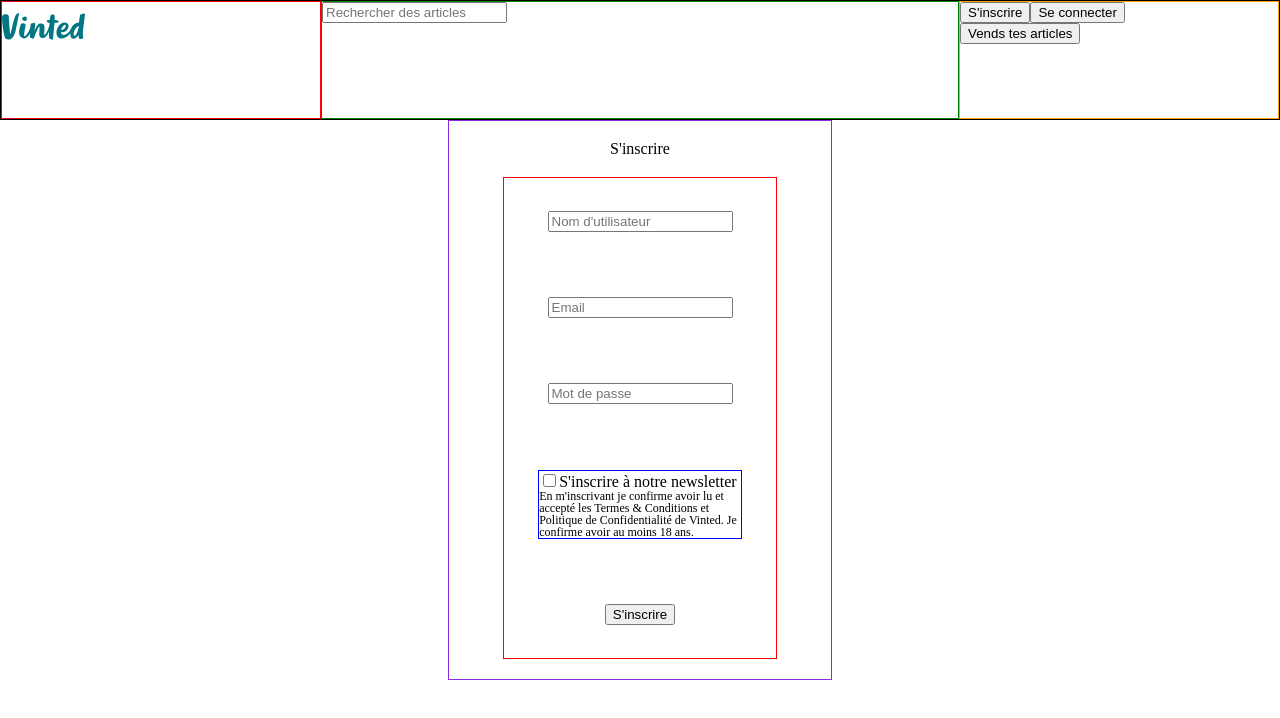
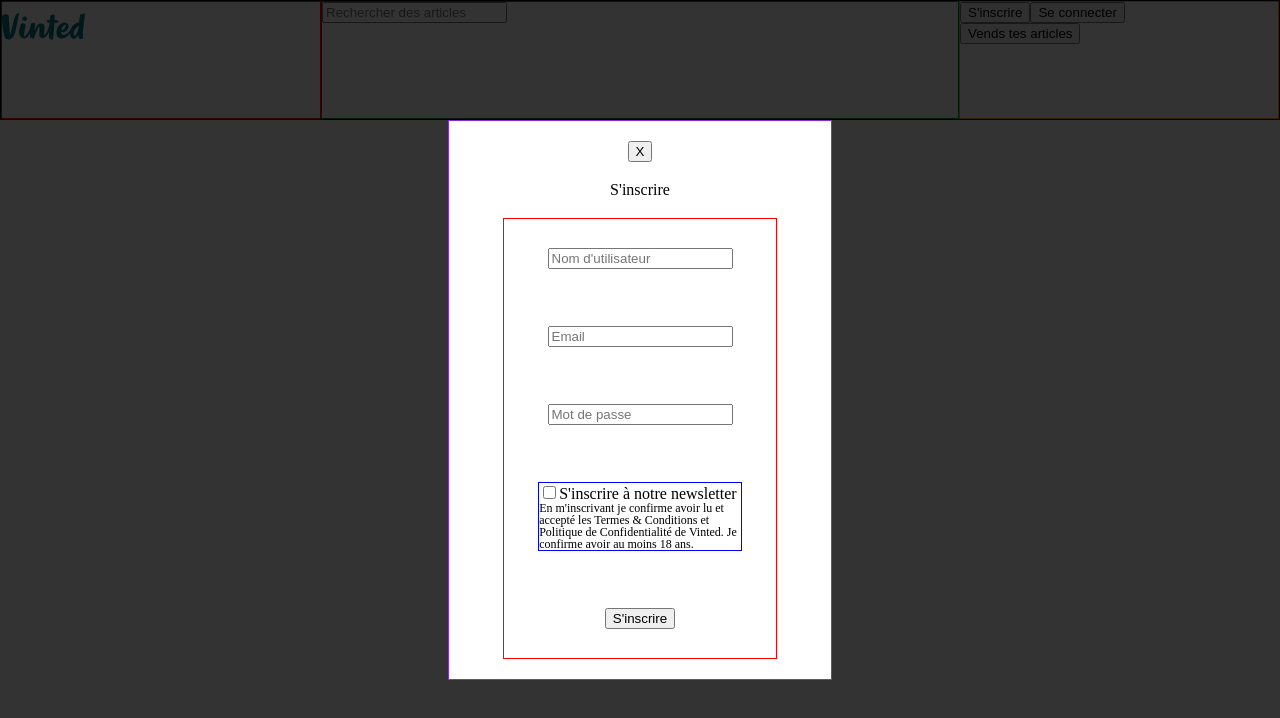
Before and after one commit to ClmntCh7/vinted-frontend, a React (Vite) app: page /signup in a window 1280 px wide. Both pictures are taken after a click on the button "S'inscrire". Shown: the top 718 px of the page. Built offline with nearby package versions, Linux system fonts and the light colour scheme; the HTML template or start-up script is replaced by a standard one.

Commit message:
login and signup as modals with conditions

```diff
--- a/src/App.css
+++ b/src/App.css
@@ -1,6 +1,10 @@
 /* ----  Global ---- */
 * {
   box-sizing: border-box;
+}
+
+.App {
+  position: relative;
 }
 
 .container {
@@ -217,3 +221,20 @@
   border-bottom: 1px solid black;
   padding-bottom: 5px;
 }
+
+/* ***** MODAL ***** */
+.Form-container {
+  background-color: white;
+}
+
+.Modal-root {
+  height: 100vh;
+  width: 100vw;
+  background-color: rgb(0, 0, 0, 80%);
+  position: absolute;
+  top: 0;
+  left: 0;
+  display: flex;
+  align-items: center;
+  justify-content: center;
+}
--- a/src/App.jsx
+++ b/src/App.jsx
@@ -1,39 +1,58 @@
 import "./App.css";
 import { useState } from "react";
-import {
-  BrowserRouter as Router,
-  Routes,
-  Route,
-  useRoutes,
-} from "react-router-dom";
+import { BrowserRouter as Router, Routes, Route } from "react-router-dom";
 
 // Pages
 import Home from "./pages/Home";
 import Offer from "./pages/Offer";
-import SignUp from "./pages/SignUp";
-import Login from "./pages/Login";
 
 // Components
 import Header from "./components/Header";
+import Modal from "./components/Modal";
 
 function App() {
   const [token, setToken] = useState("");
+  const [visible, setVisible] = useState(false);
+  const [modalToggle, setModalToggle] = useState(0);
+
   return (
-    <Router>
-      <Header token={token} setToken={setToken} />
-      <Routes>
-        <Route path="/" element={<Home token={token} setToken={setToken} />} />
-        <Route path="/offer/:id" element={<Offer />} />
-        <Route
-          path="/signup"
-          element={<SignUp token={token} setToken={setToken} />}
+    <div className="App">
+      <Router>
+        <Header
+          token={token}
+          setToken={setToken}
+          visible={visible}
+          setVisible={setVisible}
+          modalToggle={modalToggle}
+          setModalToggle={setModalToggle}
         />
-        <Route
+
+        <Routes>
+          <Route
+            path="/"
+            element={<Home token={token} setToken={setToken} />}
+          />
+          <Route path="/offer/:id" element={<Offer />} />
+          {/* <Route
+            path="/signup"
+            element={<SignUp token={token} setToken={setToken} />}
+          /> */}
+          {/* <Route
           path="/login"
           element={<Login token={token} setToken={setToken} />}
+        /> */}
+        </Routes>
+      </Router>
+      {visible && (
+        <Modal
+          setVisible={setVisible}
+          token={token}
+          setToken={setToken}
+          modalToggle={modalToggle}
+          // setModalToggle={setModalToggle}
         />
-      </Routes>
-    </Router>
+      )}
+    </div>
   );
 }
 
--- a/src/components/Header.jsx
+++ b/src/components/Header.jsx
@@ -2,9 +2,10 @@
 import logo from "../assets/logo.svg";
 import Cookies from "js-cookie";
 
-const Header = ({ token, setToken }) => {
+const Header = ({ token, setToken, visible, setVisible, setModalToggle }) => {
   const removeCookie = () => {
     Cookies.remove("token");
+    setToken(null);
   };
   return (
     <div className="container">
@@ -26,12 +27,23 @@
             </div>
           ) : (
             <div>
-              <Link to="/signup">
-                <button>S'inscrire</button>
-              </Link>
-              <Link to="/login">
-                <button>Se connecter</button>
-              </Link>
+              <button
+                onClick={() => {
+                  setVisible(!visible);
+                  setModalToggle(1);
+                }}
+              >
+                S'inscrire
+              </button>
+              <button
+                id="login"
+                onClick={(e) => {
+                  setVisible(!visible);
+                  setModalToggle(2);
+                }}
+              >
+                Se connecter
+              </button>
             </div>
           )}
           <div>
--- /dev/null
+++ b/src/components/Login.jsx
@@ -0,0 +1,47 @@
+const Login = ({
+  setVisible,
+  loginReq,
+  handleEmail,
+  email,
+  handlePassword,
+  password,
+  errorMessage,
+}) => {
+  return (
+    <div className="Form-container">
+      <button
+        onClick={() => {
+          setVisible(false);
+        }}
+      >
+        X
+      </button>
+      <p>Se connecter</p>
+      <form onSubmit={(e) => loginReq(e)}>
+        <label htmlFor="email">
+          <input
+            id="email"
+            name="email"
+            type="email"
+            placeholder="Email"
+            onChange={handleEmail}
+            value={email}
+          />
+        </label>
+        <label htmlFor="password">
+          <input
+            id="password"
+            type="password"
+            placeholder="Mot de passe"
+            onChange={handlePassword}
+            value={password}
+          />
+        </label>
+        <p>{errorMessage}</p>
+        <button type="submit">Se connecter</button>
+      </form>
+    </div>
+  );
+};
+
+export default Login;
--- /dev/null
+++ b/src/components/Modal.jsx
@@ -0,0 +1,161 @@
+import { useState } from "react";
+import axios from "axios";
+import Cookies from "js-cookie";
+import { Navigate } from "react-router-dom";
+import Login from "./Login";
+import SignUp from "./SignUp";
+
+const Modal = ({
+  setVisible,
+  token,
+  setToken,
+  modalToggle,
+  //   setModalToggle
+}) => {
+  const [username, setUsername] = useState("");
+  const [email, setEmail] = useState("");
+  const [password, setPassword] = useState("");
+  const [newsletter, setNewsletter] = useState(false);
+  const [errorMessage, setErrorMessage] = useState("");
+
+  //   LOGIN
+  const loginReq = async (e) => {
+    e.preventDefault();
+    setErrorMessage("");
+    try {
+      const response = await axios.post(
+        "https://lereacteur-vinted-api.herokuapp.com/user/login",
+        {
+          email: email,
+          password: password,
+        }
+      );
+
+      setToken(response.data.token);
+      setVisible(false);
+      if (token) {
+        Cookies.set("token", token, { expires: 1 / 24 });
+        <Navigate to="/" />;
+      }
+    } catch (error) {
+      console.log("ERROR.MESSAGE ", error.message);
+      if (error.response.status === 509) {
+        setErrorMessage(
+          "Cet email est déjà utilisé, veuillez en choisir un autre."
+        );
+      } else if (error.response.message === "Missing Parameters") {
+        setErrorMessage("Veulliez remplir tous les champs");
+      }
+    }
+  };
+
+  //   SIGNUP
+  const signupReq = async (e) => {
+    e.preventDefault();
+    setErrorMessage("");
+    try {
+      const response = await axios.post(
+        "https://lereacteur-vinted-api.herokuapp.com/user/signup",
+        {
+          username: username,
+          email: email,
+          password: password,
+          newsletter: newsletter,
+        }
+      );
+
+      setToken(response.data.token);
+      setVisible(false);
+      if (token) {
+        Cookies.set("token", token, { expires: 1 / 24 });
+        <Navigate to="/" />;
+      }
+    } catch (error) {
+      console.log("ERROR.MESSAGE ", error.message);
+    }
+  };
+  const handleUsername = (e) => {
+    const value = e.target.value;
+    setUsername(value);
+  };
+  const handleEmail = (e) => {
+    const value = e.target.value;
+    setEmail(value);
+  };
+  const handlePassword = (e) => {
+    const value = e.target.value;
+    setPassword(value);
+  };
+  const handleNewsletter = () => {
+    setNewsletter(!newsletter);
+  };
+
+  return (
+    <div className="Modal-root">
+      {modalToggle === 2 ? (
+        <Login
+          setVisible={setVisible}
+          loginReq={loginReq}
+          handleEmail={handleEmail}
+          email={email}
+          handlePassword={handlePassword}
+          password={password}
+          errorMessage={errorMessage}
+        />
+      ) : null}
+      {modalToggle === 1 ? (
+        <SignUp
+          setVisible={setVisible}
+          signupReq={signupReq}
+          handleEmail={handleEmail}
+          email={email}
+          handlePassword={handlePassword}
+          password={password}
+          handleUsername={handleUsername}
+          username={username}
+          handleNewsletter={handleNewsletter}
+          newsletter={newsletter}
+          token={token}
+          setToken={setToken}
+          errorMessage={errorMessage}
+        />
+      ) : null}
+
+      {/* <div className="Form-container">
+        <button
+          onClick={() => {
+            setVisible(false);
+          }}
+        >
+          X
+        </button>
+        <p>Se connecter</p>
+        <form onSubmit={sendData}>
+          <label htmlFor="email">
+            <input
+              id="email"
+              name="email"
+              type="email"
+              placeholder="Email"
+              onChange={handleEmail}
+              value={email}
+            />
+          </label>
+          <label htmlFor="password">
+            <input
+              id="password"
+              type="password"
+              placeholder="Mot de passe"
+              onChange={handlePassword}
+              value={password}
+            />
+          </label>
+          <button type="submit">Se connecter</button>
+        </form>
+      </div> */}
+      {/* {token && <Navigate to="/" />} */}
+    </div>
+  );
+};
+
+export default Modal;
--- /dev/null
+++ b/src/components/SignUp.jsx
@@ -0,0 +1,71 @@
+const SignUp = ({
+  setVisible,
+  signupReq,
+  handleEmail,
+  email,
+  handlePassword,
+  password,
+  handleUsername,
+  username,
+  handleNewsletter,
+  errorMessage,
+}) => {
+  return (
+    <div className="Form-container">
+      <button
+        onClick={() => {
+          setVisible(false);
+        }}
+      >
+        X
+      </button>
+      <p>S'inscrire</p>
+      <form onSubmit={(e) => signupReq(e)}>
+        <label htmlFor="username">
+          <input
+            id="username"
+            name="username"
+            type="text"
+            placeholder="Nom d'utilisateur"
+            onChange={handleUsername}
+            value={username}
+          />
+        </label>
+        <label htmlFor="email">
+          <input
+            id="email"
+            name="email"
+            type="email"
+            placeholder="Email"
+            onChange={handleEmail}
+            value={email}
+          />
+        </label>
+        <label htmlFor="password">
+          <input
+            id="password"
+            type="password"
+            placeholder="Mot de passe"
+            onChange={handlePassword}
+            value={password}
+          />
+        </label>
+        <div>
+          <div className="Newsletter-checkbox">
+            <input type="checkbox" onChange={handleNewsletter} />
+            <span>S'inscrire à notre newsletter</span>
+          </div>
+          <p className="terms">
+            En m'inscrivant je confirme avoir lu et accepté les Termes &
+            Conditions et Politique de Confidentialité de Vinted. Je confirme
+            avoir au moins 18 ans.
+          </p>
+          <p>{errorMessage}</p>
+        </div>
+        <button type="submit">S'inscrire</button>
+      </form>
+    </div>
+  );
+};
+
+export default SignUp;
--- a/src/pages/Login.jsx
+++ b/src/pages/Login.jsx
@@ -1,69 +1,69 @@
-import { useState, useEffect } from "react";
-import axios from "axios";
-import Cookies from "js-cookie";
-import { Navigate } from "react-router-dom";
+// import { useState } from "react";
+// import axios from "axios";
+// import Cookies from "js-cookie";
+// import { Navigate } from "react-router-dom";
 
-const Login = ({ token, setToken }) => {
-  const [email, setEmail] = useState("");
-  const [password, setPassword] = useState("");
+// const Login = ({ token, setToken }) => {
+//   const [email, setEmail] = useState("");
+//   const [password, setPassword] = useState("");
 
-  const sendData = async (e) => {
-    e.preventDefault();
-    try {
-      const response = await axios.post(
-        "https://lereacteur-vinted-api.herokuapp.com/user/login",
-        {
-          email: email,
-          password: password,
-        }
-      );
+//   const sendData = async (e) => {
+//     e.preventDefault();
+//     try {
+//       const response = await axios.post(
+//         "https://lereacteur-vinted-api.herokuapp.com/user/login",
+//         {
+//           email: email,
+//           password: password,
+//         }
+//       );
 
-      setToken(response.data.token);
-    } catch (error) {
-      console.log("ERROR.MESSAGE ", error.message);
-    }
-  };
-  Cookies.set("token", token, { expires: 1 / 24 });
+//       setToken(response.data.token);
+//     } catch (error) {
+//       console.log("ERROR.MESSAGE ", error.message);
+//     }
+//   };
+//   Cookies.set("token", token, { expires: 1 / 24 });
 
-  const handleEmail = (e) => {
-    const value = e.target.value;
-    setEmail(value);
-  };
-  const handlePassword = (e) => {
-    const value = e.target.value;
-    setPassword(value);
-  };
+//   const handleEmail = (e) => {
+//     const value = e.target.value;
+//     setEmail(value);
+//   };
+//   const handlePassword = (e) => {
+//     const value = e.target.value;
+//     setPassword(value);
+//   };
 
-  return (
-    <div className="container">
-      <div className="Form-container">
-        <p>Se connecter</p>
-        <form onSubmit={sendData}>
-          <label htmlFor="email">
-            <input
-              id="email"
-              name="email"
-              type="email"
-              placeholder="Email"
-              onChange={handleEmail}
-              value={email}
-            />
-          </label>
-          <label htmlFor="password">
-            <input
-              id="password"
-              type="password"
-              placeholder="Mot de passe"
-              onChange={handlePassword}
-              value={password}
-            />
-          </label>
-          <button type="submit">Se connecter</button>
-        </form>
-      </div>
-      {token && <Navigate to="/" />}
-    </div>
-  );
-};
+//   return (
+//     <div className="container">
+//       <div className="Form-container">
+//         <p>Se connecter</p>
+//         <form onSubmit={sendData}>
+//           <label htmlFor="email">
+//             <input
+//               id="email"
+//               name="email"
+//               type="email"
+//               placeholder="Email"
+//               onChange={handleEmail}
+//               value={email}
+//             />
+//           </label>
+//           <label htmlFor="password">
+//             <input
+//               id="password"
+//               type="password"
+//               placeholder="Mot de passe"
+//               onChange={handlePassword}
+//               value={password}
+//             />
+//           </label>
+//           <button type="submit">Se connecter</button>
+//         </form>
+//       </div>
+//       {token && <Navigate to="/" />}
+//     </div>
+//   );
+// };
 
-export default Login;
+// export default Login;
```
